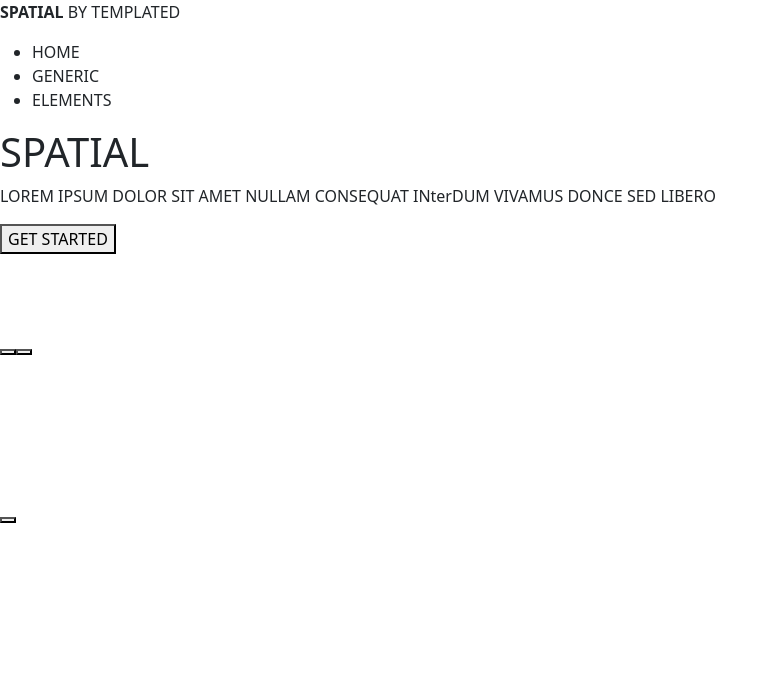
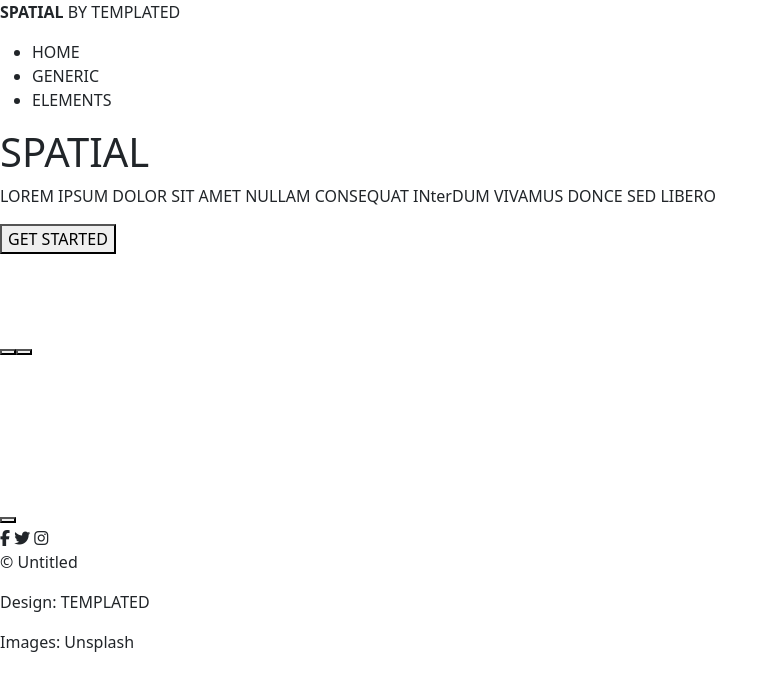
Before and after one commit to M8Eggman/Spatial, a website: page index.html in a window 1280 px wide. Shown: the whole page, without its empty margins (0-778 px from the left). Drawn offline with nearby package versions, Linux system fonts and the light colour scheme.

Commit message:
ajout contenu footer

```diff
--- a/index.html
+++ b/index.html
@@ -110,11 +110,15 @@
 
     <!-- footer -->
     <footer>
-      <div></div>
       <div>
-        <p></p>
-        <p></p>
-        <p></p>
+        <i class="fa-brands fa-facebook-f"></i>
+        <i class="fa-brands fa-twitter"></i>
+        <i class="fa-brands fa-instagram"></i>
+      </div>
+      <div>
+        <p>&copy Untitled</p>
+        <p>Design: TEMPLATED</p>
+        <p>Images: Unsplash</p>
       </div>
     </footer>
     <!-- footer -->
```
